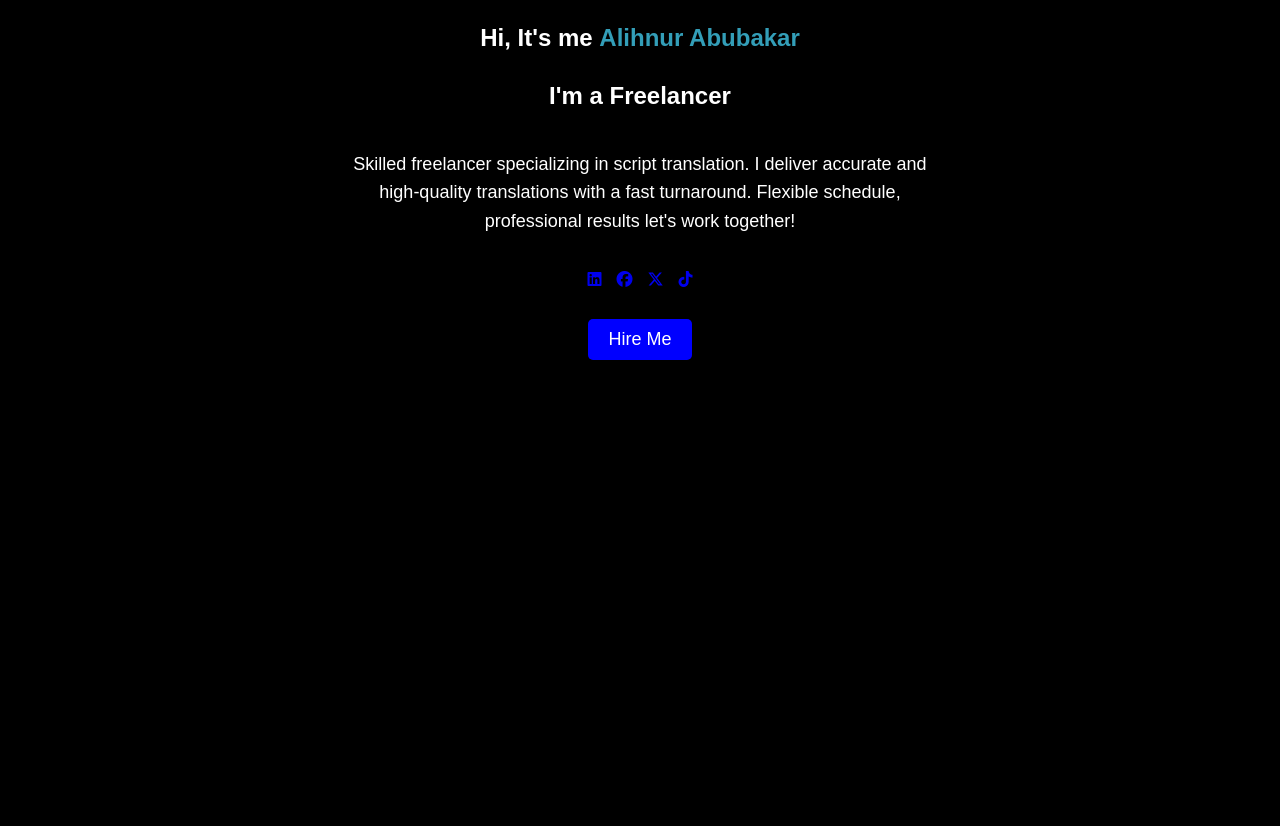
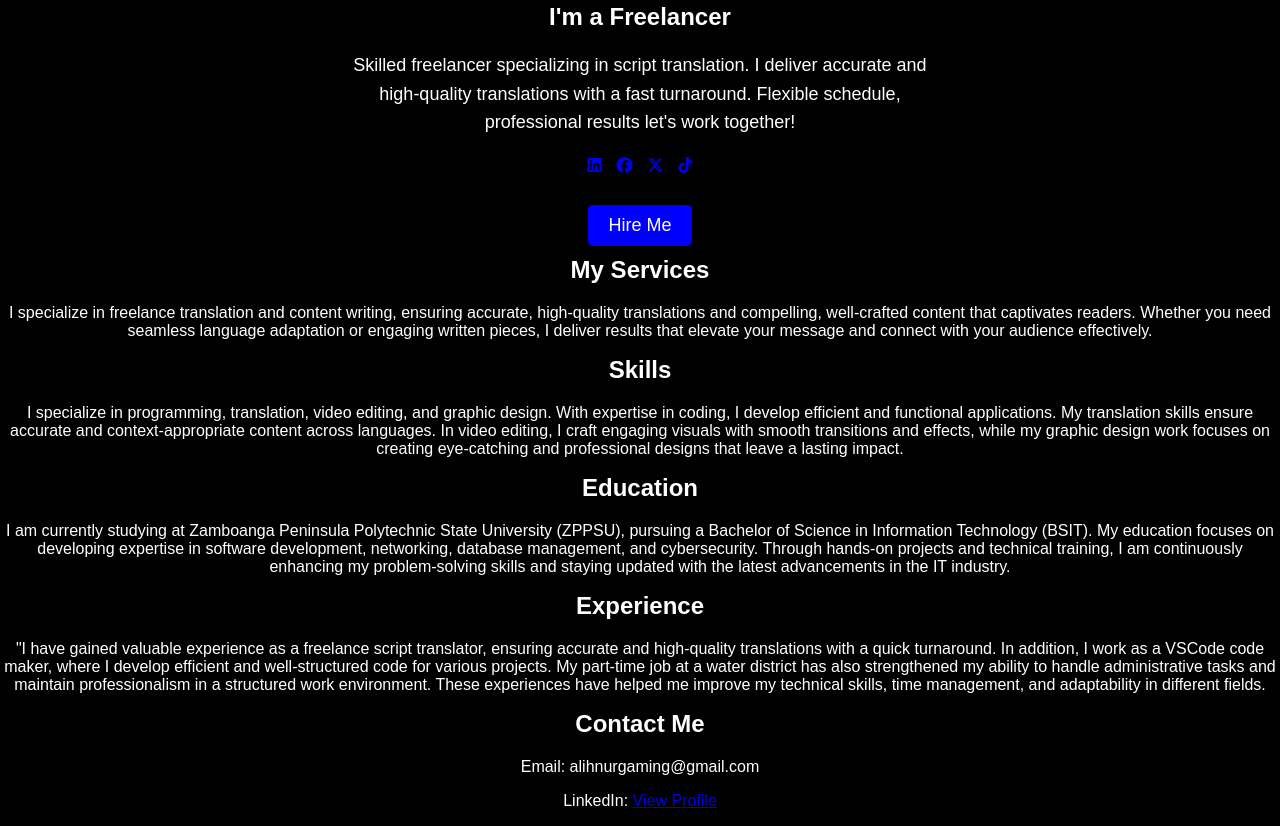
Before and after one commit to AbubakarAlr/AlihnurAbubakar, a plain HTML site: page index.html in a window 1280 px wide. Shown: the part 351-1177 px from the top of the page. Before the commit the page ends 800 px from the top, so only its background shows below. Drawn offline with Linux system fonts and the light colour scheme.

Commit message:
Update index.html

```diff
--- a/index.html
+++ b/index.html
@@ -13,17 +13,18 @@
         <h1 class="logo">Alihnur Abubakar</h1>
         <nav>
             <ul>
-                <li><a href="#">Home</a></li>
-                <li><a href="#">Services</a></li>
-                <li><a href="#">Skills</a></li>
-                <li><a href="#">Education</a></li>
-                <li><a href="#">Experience</a></li>
-                <li><a href="#">Contact</a></li>
+                <li><a href="#" data-section="home">Home</a></li>
+                <li><a href="#" data-section="services">Services</a></li>
+                <li><a href="#" data-section="skills">Skills</a></li>
+                <li><a href="#" data-section="education">Education</a></li>
+                <li><a href="#" data-section="experience">Experience</a></li>
+                <li><a href="#" data-section="contact">Contact</a></li>
             </ul>
         </nav>
     </header>
 
-    <section class="hero-section">
+    <!-- Sections -->
+    <section id="home" class="content-section active">
         <div class="profile-container">
             <img src="31.jpg" alt="Alihnur Abubakar" class="profile-img">
         </div>
@@ -42,6 +43,32 @@
         <a href="#" class="hire-btn">Hire Me</a>
     </section>
 
+    <section id="services" class="content-section">
+        <h2>My Services</h2>
+        <p>I specialize in freelance translation and content writing, ensuring accurate, high-quality translations and compelling, well-crafted content that captivates readers. Whether you need seamless language adaptation or engaging written pieces, I deliver results that elevate your message and connect with your audience effectively.</p>
+    </section>
+
+    <section id="skills" class="content-section">
+        <h2>Skills</h2>
+        <p>I specialize in programming, translation, video editing, and graphic design. With expertise in coding, I develop efficient and functional applications. My translation skills ensure accurate and context-appropriate content across languages. In video editing, I craft engaging visuals with smooth transitions and effects, while my graphic design work focuses on creating eye-catching and professional designs that leave a lasting impact.</p>
+    </section>
+
+    <section id="education" class="content-section">
+        <h2>Education</h2>
+        <p>I am currently studying at Zamboanga Peninsula Polytechnic State University (ZPPSU), pursuing a Bachelor of Science in Information Technology (BSIT). My education focuses on developing expertise in software development, networking, database management, and cybersecurity. Through hands-on projects and technical training, I am continuously enhancing my problem-solving skills and staying updated with the latest advancements in the IT industry.</p>
+    </section>
+
+    <section id="experience" class="content-section">
+        <h2>Experience</h2>
+        <p>"I have gained valuable experience as a freelance script translator, ensuring accurate and high-quality translations with a quick turnaround. In addition, I work as a VSCode code maker, where I develop efficient and well-structured code for various projects. My part-time job at a water district has also strengthened my ability to handle administrative tasks and maintain professionalism in a structured work environment. These experiences have helped me improve my technical skills, time management, and adaptability in different fields.</p>
+    </section>
+
+    <section id="contact" class="content-section">
+        <h2>Contact Me</h2>
+        <p>Email: alihnurgaming@gmail.com</p>
+        <p>LinkedIn: <a href="https://www.linkedin.com/in/alihnur-abubakar" target="_blank">View Profile</a></p>
+    </section>
+
 </body>
 <script src="ali.js"></script>
 
```
